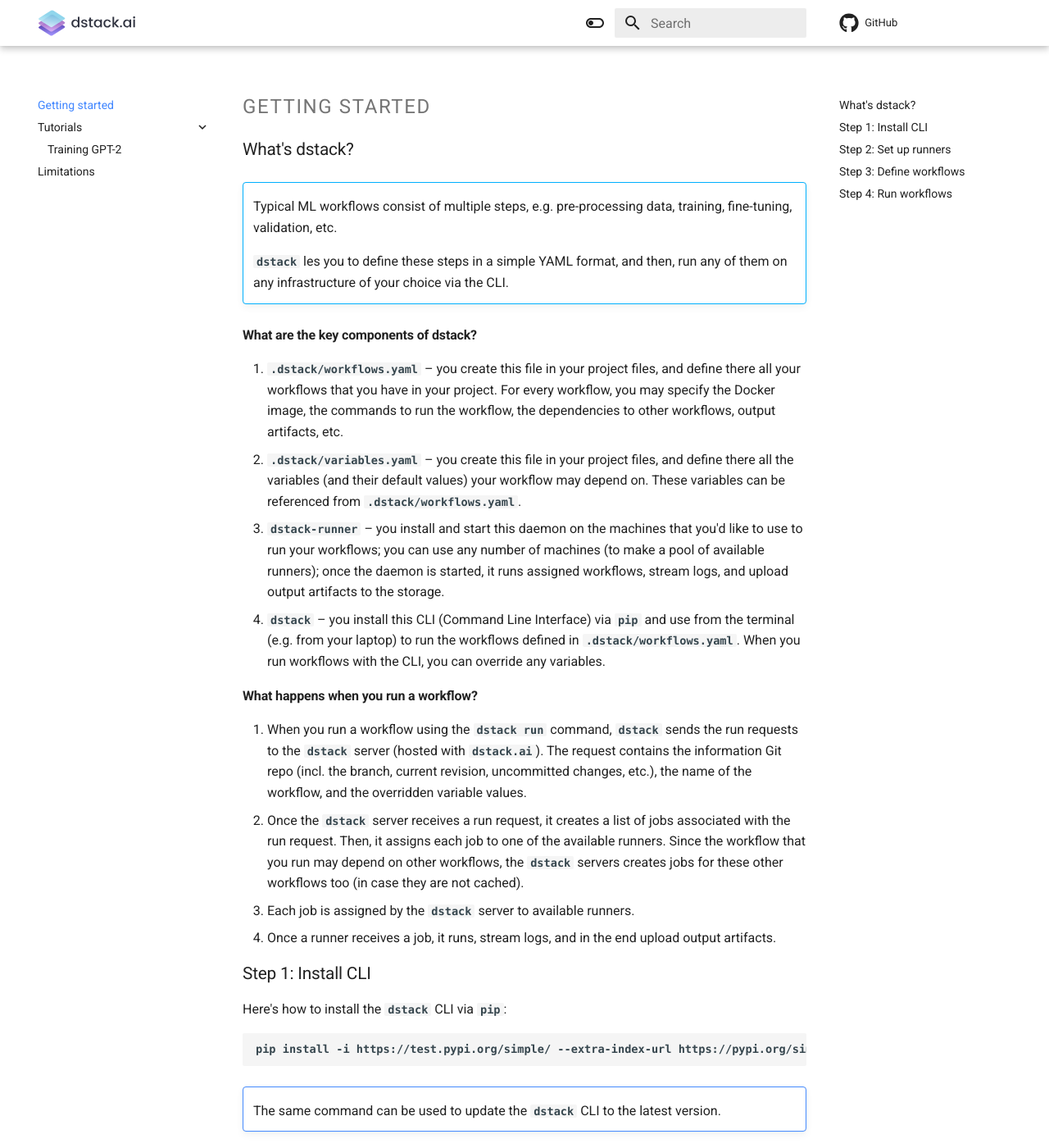
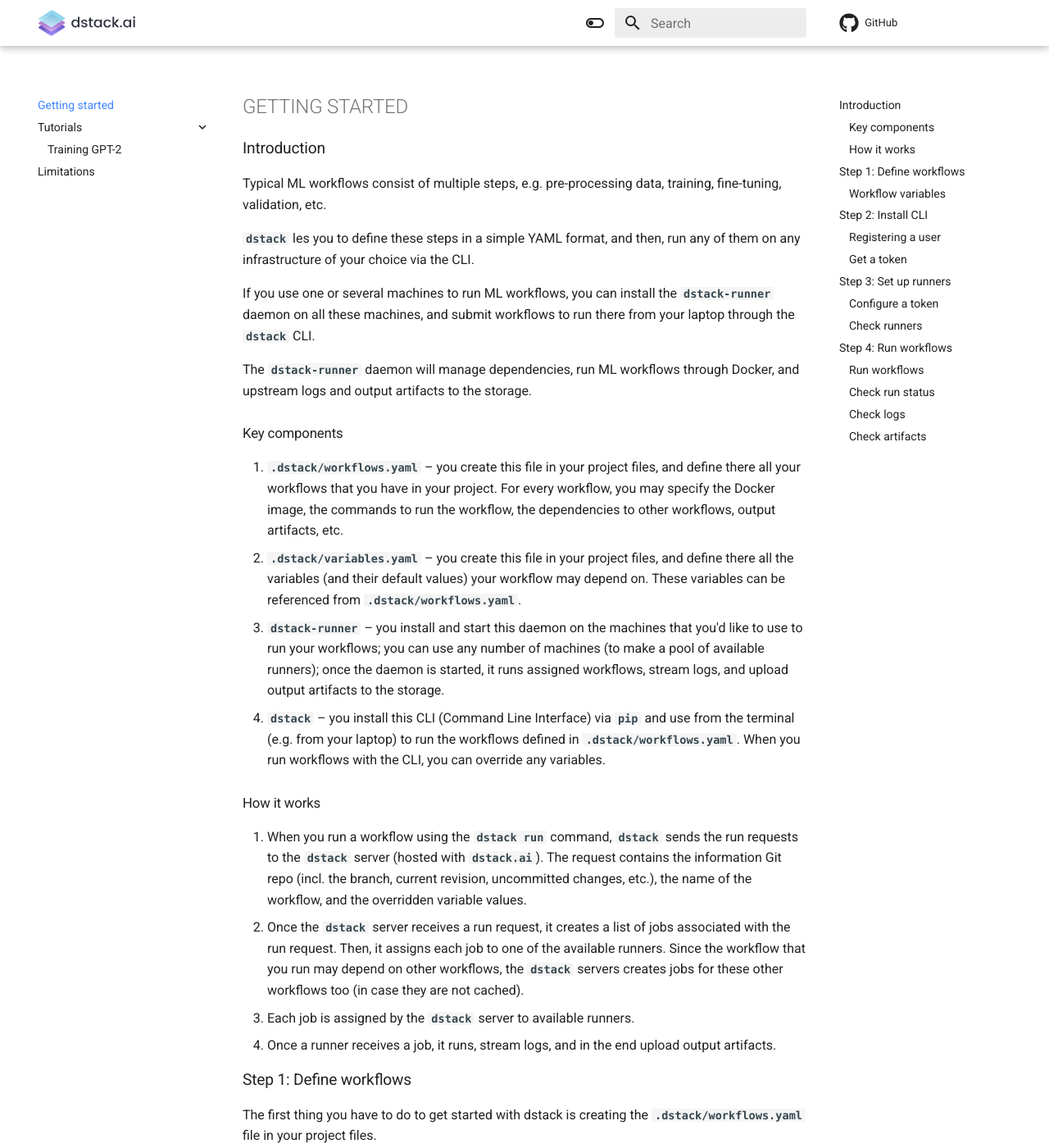
Before and after one commit to dstackai/dstack.github.io, an MkDocs documentation site: the page built from docs/index.md, in a window 1280 px wide and 1400 px high. Shown: the whole window at 82% size. Built offline with MkDocs 1.6.1 and Material for MkDocs 9.7.7, drawn with Linux system fonts in a browser that asks for light colours; comment, search, counter and statistics services are not loaded; some of the changed text lies outside the part shown.

Commit message:
- Minor updates of the text and the formatting.

````diff
--- a/docs/index.md
+++ b/docs/index.md
@@ -1,14 +1,19 @@
 # Getting started
 
-## What's dstack?
+## Introduction
 
-!!! abstract ""
-    Typical ML workflows consist of multiple steps, e.g. pre-processing data, training, fine-tuning, validation, etc.
+Typical ML workflows consist of multiple steps, e.g. pre-processing data, training, fine-tuning, validation, etc.
 
-    `dstack` les you to define these steps in a simple YAML format, and then, run any of them on any infrastructure of your
-    choice via the CLI.
+`dstack` les you to define these steps in a simple YAML format, and then, run any of them on any infrastructure of your
+choice via the CLI.
 
-#### What are the key components of dstack?
+If you use one or several machines to run ML workflows, you can install the `dstack-runner`
+daemon on all these machines, and submit workflows to run there from your laptop through the `dstack` CLI.
+
+The `dstack-runner` daemon will manage dependencies, run ML workflows through Docker, and upstream logs and output
+artifacts to the storage.
+
+### Key components
 
 1. `.dstack/workflows.yaml` – you create this file in your project files, and define there all your workflows that you
    have in your project. For every workflow, you may specify the Docker image, the commands to run the workflow, the
@@ -22,7 +27,7 @@
    to run the workflows defined in `.dstack/workflows.yaml`. When you run workflows with the CLI, you can override any
    variables.
 
-#### What happens when you run a workflow?
+### How it works
 
 1. When you run a workflow using the `dstack run` command, `dstack` sends the run requests to the `dstack` server
 (hosted with `dstack.ai`). The request contains the information Git repo (incl. the branch, current revision,
@@ -33,158 +38,9 @@
 3. Each job is assigned by the `dstack` server to available runners.
 4. Once a runner receives a job, it runs, stream logs, and in the end upload output artifacts.
 
-## Step 1: Install CLI
+## Step 1: Define workflows
 
-Here's how to install the `dstack` CLI via `pip`:
-
-```bash
-pip install -i https://test.pypi.org/simple/ --extra-index-url https://pypi.org/simple dstack -U
-```
-
-!!! note ""
-    The same command can be used to update the `dstack` CLI to the latest version.
-
-#### Registering a new user
-
-Before you can use the `dstack` CLI or set up runners, you have to register a user with `dstack.ai`.
-
-Here's how to do it via the CLI:
-
-```bash
-dstack register
-```
-
-It will prompt you to select a user name (only latin characters, digits and underscores are allowed), and specify your
-email. Once you provide that, to verify the email address, it will send to this email a verification code that you'll
-have to specify right away.
-
-That's it. Now, you are fully authorized on this machine to perform any operations via the CLI.
-
-!!! note ""
-    The authorization is done via the `Personal Access Token` that is stored in `~/.dstack/config.yaml` file.
-
-#### Login as existing user
-
-If you'll ever have to authorize the `dstack` CLI again on this or another machine, you'll can do that by using
-the following command:
-
-```bash
-dstack login
-```
-
-This command needs the user name and the password. If it's correct, it authorizes the current machine to use
-the `dstack` CLI.
-
-#### Personal access token
-
-At the next step, when you'll be setting up runners, you'll need your `Personal Access Token`.
-This token can be obtained by the following command:
-
-```bash
-dstack token
-```
-
-Keep the token that the CLI gives you. You'll need it to configure the `dstack-runner` daemon.
-
-## Step 2: Set up runners
-
-!!! note "What is a runner?"
-    A runner is any machine which you'd like to use to run `dstack` workflows. In order to use any machine
-    as a runner, you have to launch the `dstack-runner` daemon on that machine.
-
-    All machines that have the `dstack-runner` daemon running form a pool of runners.
-
-    When you later run workflows via the `dstack` CLI, these workflows are assigned to these runners.
-
-!!! info "Run runners locally"
-    If you don't plan to use remote machines, you can launch the `dstack-runner` daemon locally.
-
-Here's how you can install the `dstack-runner` daemon:
-
-=== "Linux"
-
-    ```bash
-    sudo curl --output /usr/local/bin/dstack-runner "https://dstack-runner-downloads-stgn.s3.eu-west-1.amazonaws.com/latest/binaries/dstack-runner-linux-amd64"
-    sudo chmod +x /usr/local/bin/dstack-runner
-    ```
-
-=== "macOS"
-
-    ```bash
-    sudo curl --output /usr/local/bin/dstack-runner "https://dstack-runner-downloads-stgn.s3.eu-west-1.amazonaws.com/latest/binaries/dstack-runner-darwin-amd64"
-    sudo chmod +x /usr/local/bin/dstack-runner
-    ```
-
-If you are using **Windows**, download [dstack-runner.exe](https://dstack-runner-downloads-stgn.s3.eu-west-1.amazonaws.com/latest/binaries/dstack-runner-windows-amd64.exe), and run it.
-
-#### Personal access token
-
-Before you start the daemon, you have to configure it with your `Personal Access Token`:
-
-=== "Linux"
-
-    ```bash
-    dstack-runner config --token <token>
-    ```
-
-=== "macOS"
-
-    ```bash
-    dstack-runner config --token <token>
-    ```
-
-=== "Windows"
-
-    ```cmd
-    dstack-runner.exe config --token <token>
-    ```
-
-That's it. Now, you can launch the daemon:
-
-=== "Linux"
-
-    ```bash
-    dstack-runner start
-    ```
-
-=== "macOS"
-
-    ```bash
-    dstack-runner start
-    ```
-
-=== "Windows"
-
-    ```cmd
-    dstack-runner.exe start
-    ```
-
-!!! warning "Docker is required"
-    `dstack-runner` requires that either the standard Docker or the NVIDIA's Docker is installed and running on the
-    machine.
-
-#### Check runners
-
-After you've set up your runners, you can use the `dstack` CLI to check their status:
-
-```bash
-dstack runners
-```
-
-If runners are running properly, you'll see their hosts in the output:
-
-```bash
-RUNNER    HOST                    STATUS    UPDATED
-sugar-1   MBP-de-Boris.fritz.box  LIVE      3 mins ago
-```
-
-!!! warning "Runner is not there?"
-    If you don't see your runner in the output, this means the runner is offline or that the `dstack-runner` daemon
-    was not configured or launched properly.
-
-## Step 3: Define workflows
-
-Now it's time to get to create the `.dstack/workflows.yaml` file in your project
+The first thing you have to do to get started with dstack is creating the `.dstack/workflows.yaml` file in your project
 files.
 
 The root element of that file is called workflows. This is a list. Each element in this list may have the following
@@ -299,17 +154,164 @@
       formatted as `--var_1_name var_1_value, --var_1_name var_1_value ...`; use this variable if you'd like to pass all
       variables into a command
 
+## Step 2: Install CLI
+
+The next step is installing the `dstack` CLI. This can be done via `pip`:
+
+```bash
+pip install -i https://test.pypi.org/simple/ --extra-index-url https://pypi.org/simple dstack -U
+```
+
+!!! note ""
+    The same command can be used to update the `dstack` CLI to the latest version.
+
+### Registering a user
+
+Before you can use the `dstack` CLI or set up runners, you have to register a user with `dstack.ai`.
+
+Here's how to do it via the CLI:
+
+```bash
+dstack register
+```
+
+It will prompt you to select a user name (only latin characters, digits and underscores are allowed), and specify your
+email. Once you provide that, to verify the email address, it will send to this email a verification code that you'll
+have to specify right away.
+
+That's it. Now, you are fully authorized on this machine to perform any operations via the CLI.
+
+!!! note ""
+    The authorization is done via the `Personal Access Token` that is stored in `~/.dstack/config.yaml` file.
+
+!!! note "Login as existing user"
+    If you'll ever have to authorize the `dstack` CLI again on this or another machine, you'll can do that by using
+    the following command:
+
+    ```bash
+    dstack login
+    ```
+
+    This command needs the user name and the password. If it's correct, it authorizes the current machine to use
+    the `dstack` CLI.
+
+### Get a token
+
+At the next step, when you'll be setting up runners, you'll need your `Personal Access Token`.
+This token can be obtained by the following command:
+
+```bash
+dstack token
+```
+
+Keep the token that the CLI gives you. You'll need it to configure the `dstack-runner` daemon.
+
+## Step 3: Set up runners
+
+!!! note "What is a runner?"
+    A runner is any machine which you'd like to use to run `dstack` workflows. In order to use any machine
+    as a runner, you have to launch the `dstack-runner` daemon on that machine.
+
+    All machines that have the `dstack-runner` daemon running form a pool of runners.
+
+    When you later run workflows via the `dstack` CLI, these workflows are assigned to these runners.
+
+!!! info "Run runners locally"
+    If you don't plan to use remote machines, you can launch the `dstack-runner` daemon locally.
+
+Here's how you can install the `dstack-runner` daemon:
+
+=== "Linux"
+
+    ```bash
+    sudo curl --output /usr/local/bin/dstack-runner "https://dstack-runner-downloads-stgn.s3.eu-west-1.amazonaws.com/latest/binaries/dstack-runner-linux-amd64"
+    sudo chmod +x /usr/local/bin/dstack-runner
+    ```
+
+=== "macOS"
+
+    ```bash
+    sudo curl --output /usr/local/bin/dstack-runner "https://dstack-runner-downloads-stgn.s3.eu-west-1.amazonaws.com/latest/binaries/dstack-runner-darwin-amd64"
+    sudo chmod +x /usr/local/bin/dstack-runner
+    ```
+
+If you are using **Windows**, download [dstack-runner.exe](https://dstack-runner-downloads-stgn.s3.eu-west-1.amazonaws.com/latest/binaries/dstack-runner-windows-amd64.exe), and run it.
+
+### Configure a token
+
+Before you start the daemon, you have to configure it with your `Personal Access Token`:
+
+=== "Linux"
+
+    ```bash
+    dstack-runner config --token <token>
+    ```
+
+=== "macOS"
+
+    ```bash
+    dstack-runner config --token <token>
+    ```
+
+=== "Windows"
+
+    ```cmd
+    dstack-runner.exe config --token <token>
+    ```
+
+That's it. Now, you can launch the daemon:
+
+=== "Linux"
+
+    ```bash
+    dstack-runner start
+    ```
+
+=== "macOS"
+
+    ```bash
+    dstack-runner start
+    ```
+
+=== "Windows"
+
+    ```cmd
+    dstack-runner.exe start
+    ```
+
+!!! warning "Docker is required"
+    `dstack-runner` requires that either the standard Docker or the NVIDIA's Docker is installed and running on the
+    machine.
+
+### Check runners
+
+After you've set up your runners, you can use the `dstack` CLI to check their status:
+
+```bash
+dstack runners
+```
+
+If runners are running properly, you'll see their hosts in the output:
+
+```bash
+RUNNER    HOST                    STATUS    UPDATED
+sugar-1   MBP-de-Boris.fritz.box  LIVE      3 mins ago
+```
+
+!!! warning "Runner is not there?"
+    If you don't see your runner in the output, this means the runner is offline or that the `dstack-runner` daemon
+    was not configured or launched properly.
+
 ## Step 4: Run workflows
 
-#### Run workflows
+### Run workflows
 
 Once your runners are ready, you can use the CLI to run workflows.
 
 !!! note "Project directory"
-Make sure, to run always `dstack` CLI's commands from the directory with your project files (where you have
-`.dstack/workflows.yaml` and `.dstack/variables.yaml` files).
+    Make sure, to run always `dstack` CLI's commands from the directory with your project files (where you have
+    `.dstack/workflows.yaml` and `.dstack/variables.yaml` files).
 
-[comment]: <> (&#40;from the [Training GPT-2]&#40;gpt-2.md&#41; tutorial&#41;)
 If you type `dstack run --help`, you'll see the syntax of the run command as well as the list of the workflows
 defined with `.dstack/workflows.yaml` that you can run. Here's an example:
 
@@ -351,7 +353,7 @@
     3. Each job is assigned by the `dstack` server to available runners.
     4. Once a runner receives a job, it runs, stream logs, and in the end upload output artifacts.
 
-#### Check the status of runs
+### Check run status
 
 Once you've run a workflow, you can see the status of the run, the jobs associated with it, and runners with the help
 of the `dstack status` command:
@@ -378,7 +380,7 @@
 such as `dstack stop`, `dstack logs`, and `dstack artifacts`. You can also use it when calling the commands such as
 `dstack stop`, and `dstack logs`.
 
-#### Check logs
+### Check logs
 
 With the CLI, you can see the output of your run.
 Type `dstack logs --help`, to see how to do it:
--- a/docs/stylesheets/extra.css
+++ b/docs/stylesheets/extra.css
@@ -48,16 +48,20 @@
 .md-typeset h1 {
     margin-top: .39em;
     font-size: 1.5em;
-    font-weight: 400;
-    letter-spacing: .08rem;
+    /*font-weight: 600;*/
+    /*letter-spacing: .05rem;*/
     text-transform: uppercase;
     margin-bottom: .9em;
 }
 
 .md-typeset h2 {
     margin-top: .4em;
-    font-weight: 400;
-    font-size: 1.3em;
+    font-weight: 500;
+    font-size: 1.2em;
+}
+
+.md-typeset h3 {
+    font-size: 1.05em;
 }
 
 .md-typeset pre>code, .md-typeset code {
````
Also changed, not shown: other parts of docs/index.md (+4 -5 lines), docs/gpt-2.md (+1 -1 lines).
